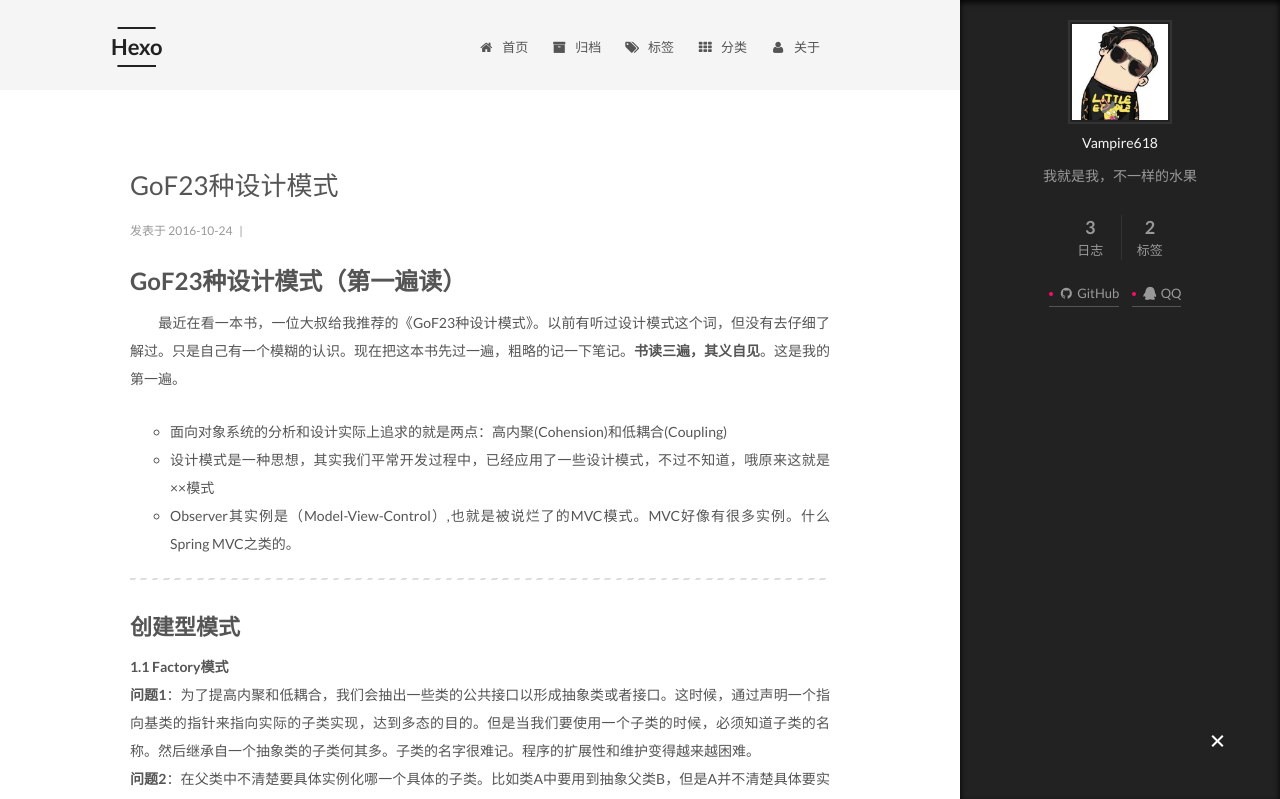
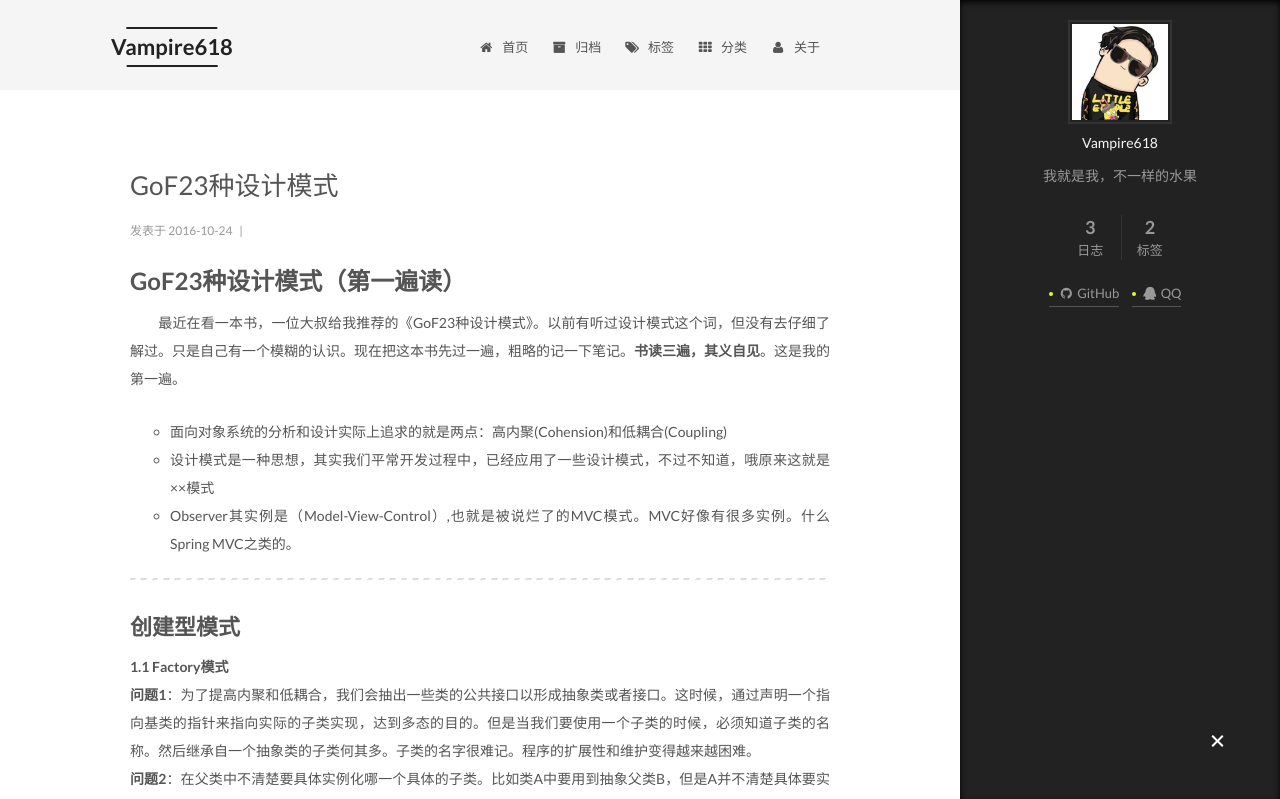
Before and after one commit to Vampire618/Vampire618.github.io, a plain HTML site: page index.html in a window 1280 px wide. Both pictures are taken after a click on the element 1217 px from the left and 742 px from the top of the page. Shown: the top 799 px of the page. Drawn offline with Linux system fonts and the light colour scheme; a script that the page names is missing.

Commit message:
Site updated: 2016-10-24 20:41:45

```diff
--- a/css/main.css
+++ b/css/main.css
@@ -1672,7 +1672,7 @@ pre .javascript .function {
   width: 4px;
   height: 4px;
   border-radius: 50%;
-  background: #ff0b6b;
+  background: #defb36;
 }
 .links-of-blogroll {
   font-size: 13px;
--- a/index.html
+++ b/index.html
@@ -86,12 +86,12 @@
 
 <meta name="description" content="我就是我，不一样的水果">
 <meta property="og:type" content="website">
-<meta property="og:title" content="Hexo">
+<meta property="og:title" content="Vampire618">
 <meta property="og:url" content="http://yoursite.com/index.html">
-<meta property="og:site_name" content="Hexo">
+<meta property="og:site_name" content="Vampire618">
 <meta property="og:description" content="我就是我，不一样的水果">
 <meta name="twitter:card" content="summary">
-<meta name="twitter:title" content="Hexo">
+<meta name="twitter:title" content="Vampire618">
 <meta name="twitter:description" content="我就是我，不一样的水果">
 
 
@@ -116,7 +116,7 @@
   <link rel="canonical" href="http://yoursite.com/"/>
 
 
-  <title> Hexo </title>
+  <title> Vampire618 </title>
 </head>
 
 <body itemscope itemtype="//schema.org/WebPage" lang="zh-Hans">
@@ -159,7 +159,7 @@
   <div class="custom-logo-site-title">
     <a href="/"  class="brand" rel="start">
       <span class="logo-line-before"><i></i></span>
-      <span class="site-title">Hexo</span>
+      <span class="site-title">Vampire618</span>
       <span class="logo-line-after"><i></i></span>
     </a>
   </div>
```
Also changed, not shown: 2016/10/15/hello-world/index.html (+3 -3 lines), 2016/10/18/Markdown学习笔记-0/index.html (+3 -3 lines), 2016/10/24/GoF23种设计模式/index.html (+3 -3 lines), archives/2016/10/index.html (+5 -5 lines), archives/2016/index.html (+5 -5 lines), archives/index.html (+5 -5 lines), tags/markdown/index.html (+5 -5 lines), tags/设计模式/index.html (+5 -5 lines).
